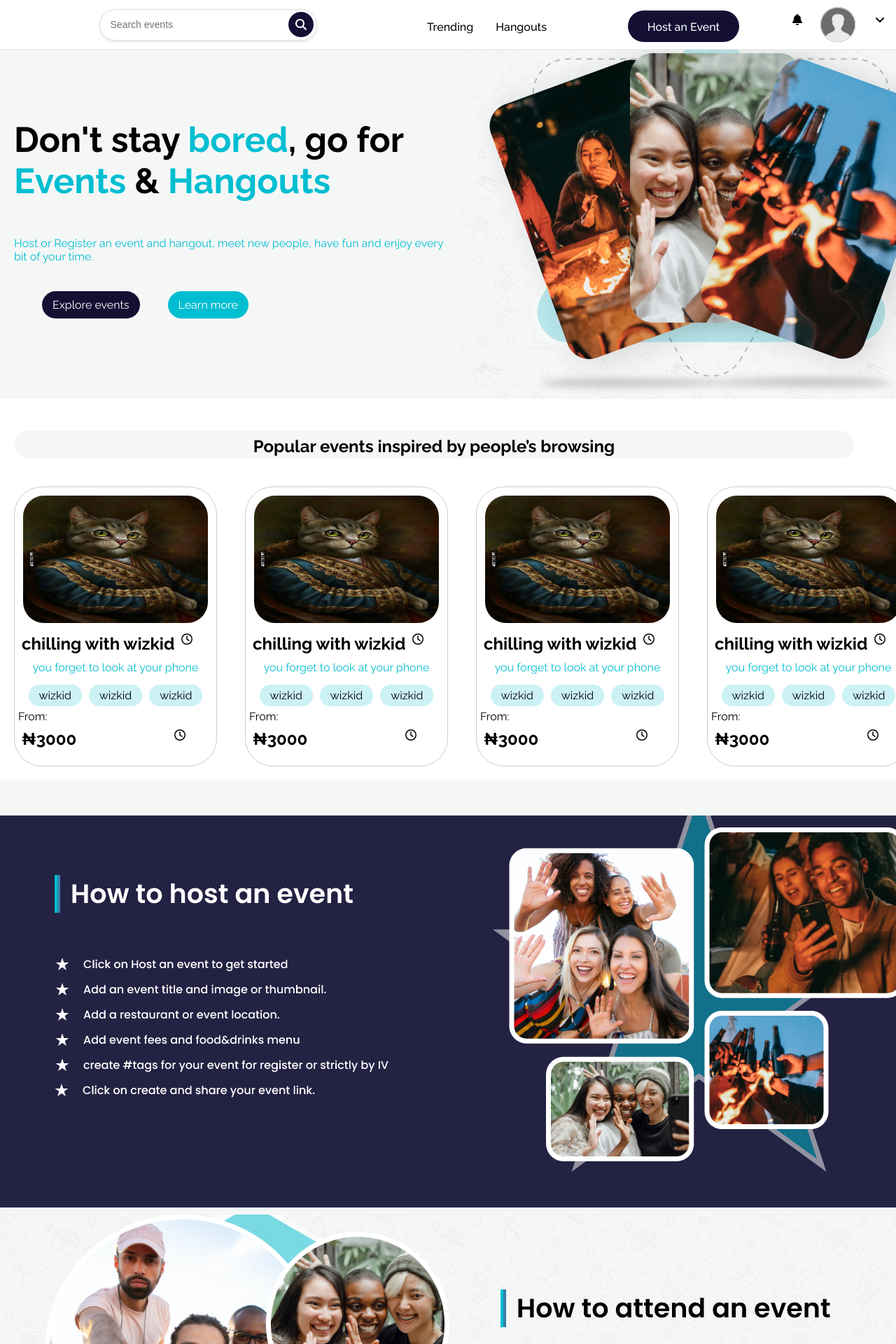
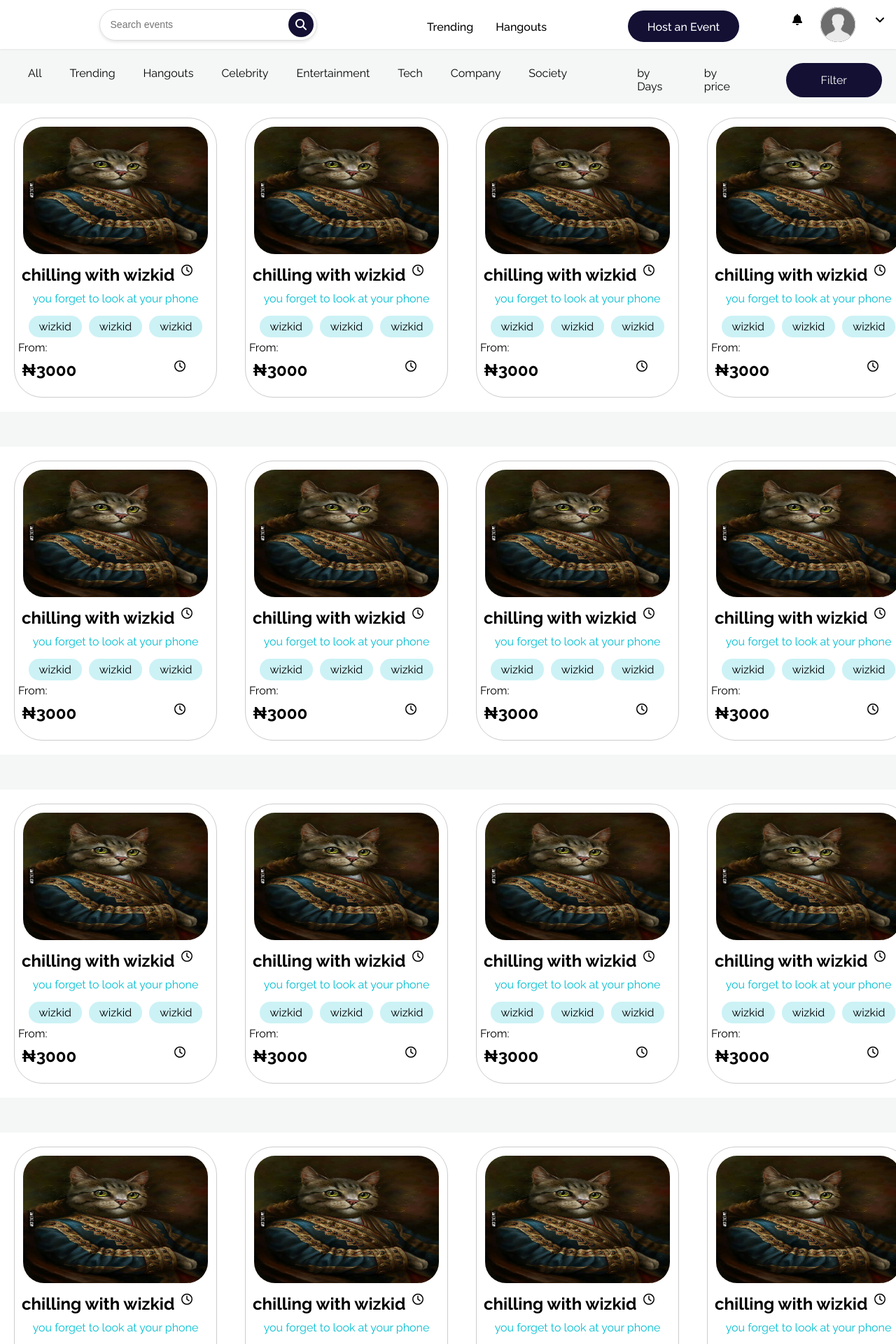
Before and after one commit to Johnson-olaolu/hostout, a Next.js app: page /EventsPage in a window 1280 px wide. Before the commit this address had no page. Shown: the top 1920 px of the page at 70% size. Built offline with nearby package versions, Linux system fonts and the light colour scheme; a web font is replaced by a local one.

Commit message:
eventspage

```diff
--- /dev/null
+++ b/pages/EventsPage.jsx
@@ -0,0 +1,65 @@
+import Document from 'next/document';
+import { faHome } from "@fortawesome/free-solid-svg-icons";
+import { FontAwesomeIcon } from "@fortawesome/react-fontawesome";
+import Card from "../components/Cards";
+import Nav from "../components/NavBar"
+import Experience from "../components/experience";
+import Footer from "../components/Footer";
+
+function EventPage (){
+    return (
+        <div>
+        <Nav />
+        <div id='menu'>
+            <ul>
+                <li><a href='#'>All</a></li>
+                <li><a href='#'>Trending</a></li>
+                <li><a href='#'>Hangouts</a></li>
+                <li><a href='#'>Celebrity</a></li>
+                <li><a href='#'>Entertainment</a></li>
+                <li><a href='#'>Tech</a></li>
+                <li><a href='#'>Company</a></li>
+                <li><a href='#'>Society</a></li>
+                <li className='li-drop li-left'><a href='#'>by Days</a></li>
+                <li className='li-drop'> <a href='#'>by price</a></li>
+                <li > </li>
+            </ul>
+            <a id='event-li-button' href='#'>Filter</a>
+        </div>
+        <div className='card-container'>
+            <Card />
+            <Card />
+            <Card />
+            <Card />
+        </div>
+        <div className='card-container'>
+            <Card />
+            <Card />
+            <Card />
+            <Card />
+        </div>
+        <div className='card-container'>
+            <Card />
+            <Card />
+            <Card />
+            <Card />
+        </div>
+        <div className='card-container'>
+            <Card />
+            <Card />
+            <Card />
+            <Card />
+        </div>
+        <div className='load-more'>
+            <a>Load More</a>
+        </div>
+
+
+
+
+<Experience />
+<Footer/>
+        </div>
+    );
+}
+export default EventPage;
--- a/pages/_app.tsx
+++ b/pages/_app.tsx
@@ -1,11 +1,12 @@
 import '../styles/globals.css'
 import type { AppProps } from 'next/app'
 import Homepage from './Homepage'
-
+import EventsPage from './EventsPage'
 
 function App() {
   return (
-   <Homepage />
+  // <Homepage />
+<EventsPage />
   );
 }
 
```
